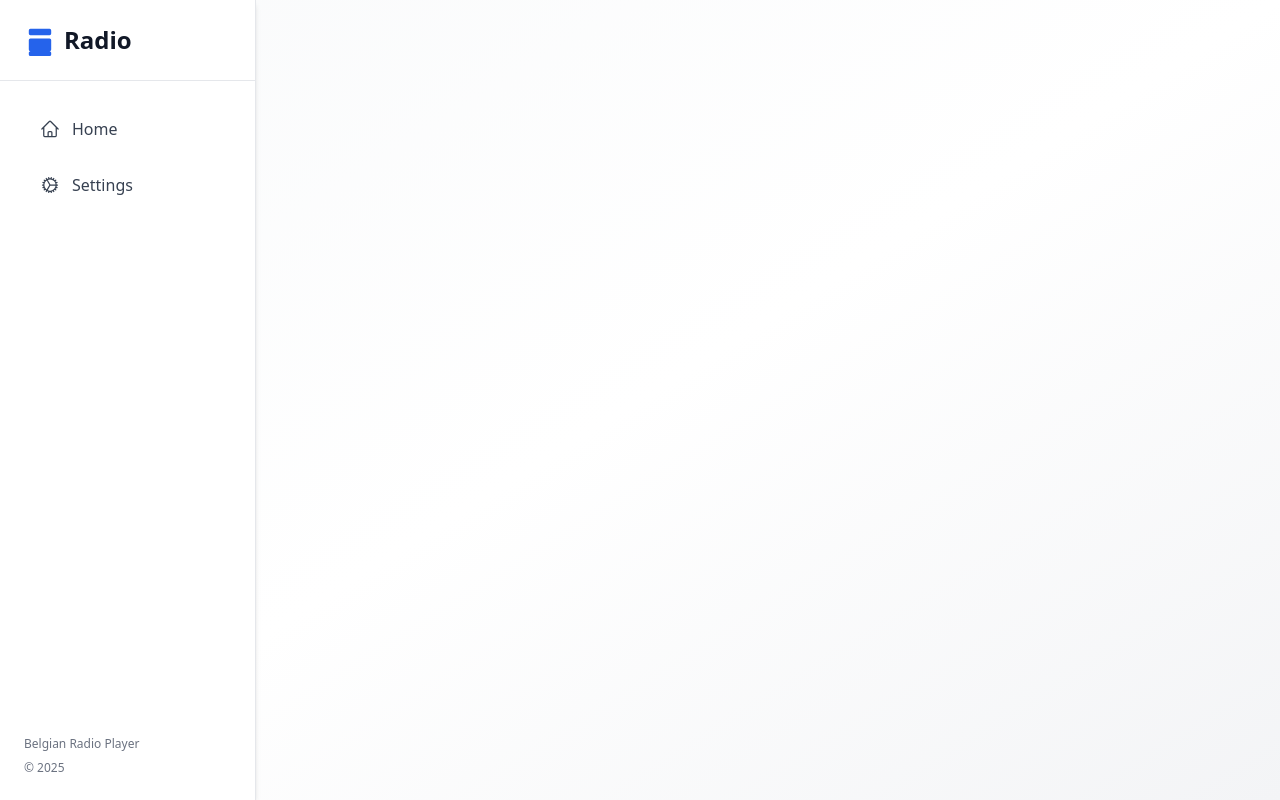
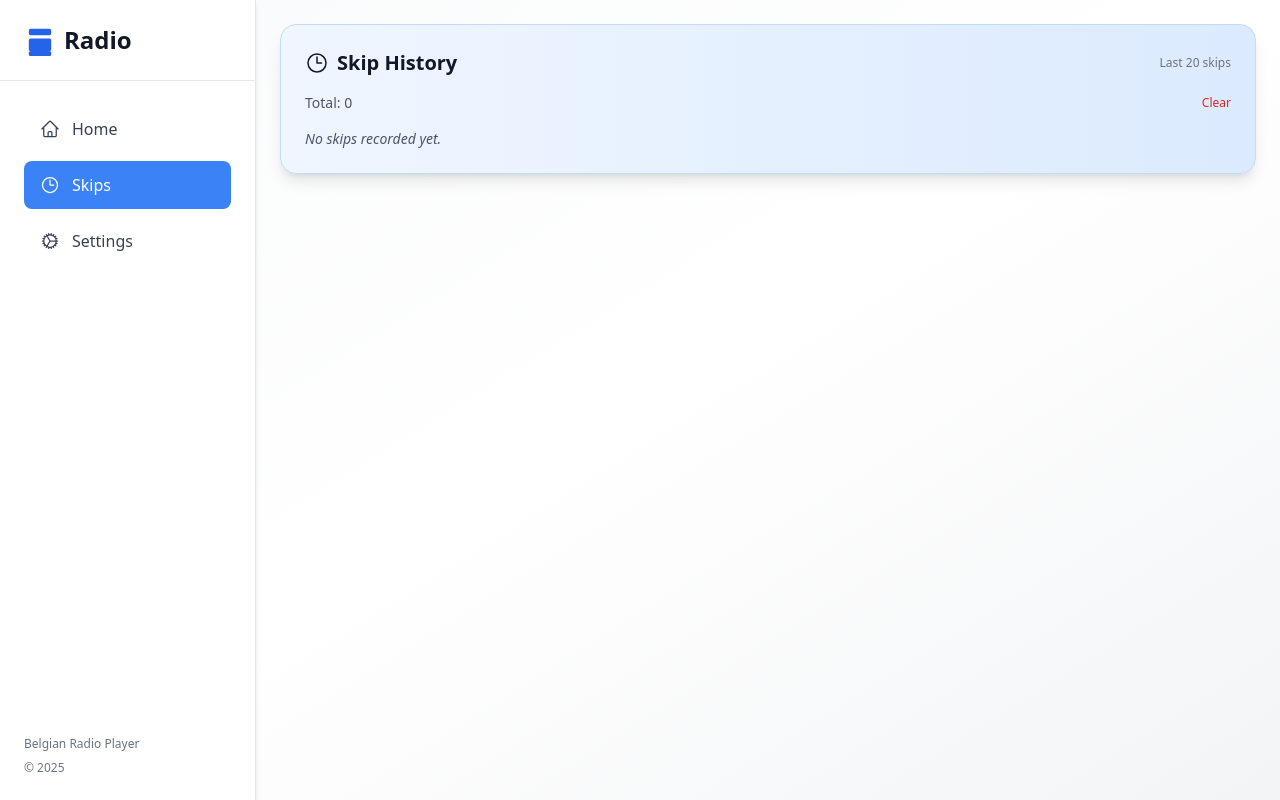
Before and after one commit to stevdobb/belgian-radios-skipper, a Vue app: page /skips in a window 1280 px wide. Built offline with nearby package versions, Linux system fonts and the light colour scheme.

Commit message:
fix casting

```diff
--- a/src/components/Layout.vue
+++ b/src/components/Layout.vue
@@ -38,6 +38,15 @@
           >
             <HomeIcon class="w-5 h-5" />
             <span>Home</span>
+          </RouterLink>
+          <RouterLink
+            to="/skips"
+            @click="sidebarOpen = false"
+            class="flex items-center space-x-3 px-4 py-3 rounded-lg hover:bg-gray-100 dark:hover:bg-slate-800 transition-colors text-gray-700 dark:text-slate-300"
+            :class="{ 'bg-blue-500 text-white': $route.path === '/skips' }"
+          >
+            <ClockIcon class="w-5 h-5" />
+            <span>Skips</span>
           </RouterLink>
           <RouterLink
             to="/settings"
@@ -91,7 +100,7 @@
 
 <script setup>
 import { ref } from 'vue'
-import { HomeIcon, CogIcon } from '@heroicons/vue/24/outline'
+import { HomeIcon, CogIcon, ClockIcon } from '@heroicons/vue/24/outline'
 import CastVolume from './CastVolume.vue'
 
 const sidebarOpen = ref(false)
--- a/src/router/index.js
+++ b/src/router/index.js
@@ -1,6 +1,7 @@
 import { createRouter, createWebHistory } from 'vue-router'
 import Home from '../views/Home.vue'
 import Settings from '../views/Settings.vue'
+import SkipHistory from '../views/SkipHistory.vue'
 
 const routes = [
   {
@@ -12,6 +13,11 @@ const routes = [
     path: '/settings',
     name: 'Settings',
     component: Settings
+  },
+  {
+    path: '/skips',
+    name: 'Skips',
+    component: SkipHistory
   }
 ]
 
--- a/src/stores/radioStore.js
+++ b/src/stores/radioStore.js
@@ -1,5 +1,8 @@
 import { defineStore } from 'pinia'
 import axios from 'axios'
+
+const SKIP_HISTORY_KEY = 'skipHistory'
+const SKIP_HISTORY_LIMIT = 20
 
 export const useRadioStore = defineStore('radio', {
   state: () => ({
@@ -57,6 +60,7 @@ export const useRadioStore = defineStore('radio', {
     preferredStations: [],
     autoReturn: true,
     telemetry: [],
+    skipHistory: [],
     songChangedTimeout: null,
     streamNonce: 0
   }),
@@ -128,9 +132,9 @@ export const useRadioStore = defineStore('radio', {
             if (!this.skipEnabled) {
               this.logTelemetry('skip_disabled', `Detected disliked ${rawArtist} - ${rawTitle} but skipping is disabled`)
             } else if (this.preferredStations.length > 0) {
-              this.skipToNextPreferred()
+              this.skipToNextPreferred('auto')
             } else {
-              this.skipStation()
+              this.skipStation('auto')
             }
           }
         } else {
@@ -235,7 +239,51 @@ export const useRadioStore = defineStore('radio', {
       }
     },
 
-    skipStation() {
+    recordSkip(source = 'manual') {
+      try {
+        const station = this.currentStation
+        const songInfo = station?.songInfo || {}
+        const entry = {
+          id: `${Date.now()}-${Math.random().toString(16).slice(2, 8)}`,
+          time: new Date().toISOString(),
+          stationId: station?.id ?? null,
+          stationName: station?.name || '',
+          stationShortName: station?.shortName || '',
+          artist: songInfo.artist || '',
+          title: songInfo.title || '',
+          source
+        }
+        this.skipHistory.unshift(entry)
+        if (this.skipHistory.length > SKIP_HISTORY_LIMIT) {
+          this.skipHistory.splice(SKIP_HISTORY_LIMIT)
+        }
+        localStorage.setItem(SKIP_HISTORY_KEY, JSON.stringify(this.skipHistory))
+      } catch (e) {
+        // ignore skip history errors
+      }
+    },
+
+    loadSkipHistory() {
+      const saved = localStorage.getItem(SKIP_HISTORY_KEY)
+      if (saved) {
+        try {
+          const parsed = JSON.parse(saved)
+          this.skipHistory = Array.isArray(parsed)
+            ? parsed.slice(0, SKIP_HISTORY_LIMIT)
+            : []
+        } catch (e) {
+          this.skipHistory = []
+        }
+      }
+    },
+
+    clearSkipHistory() {
+      this.skipHistory = []
+      localStorage.removeItem(SKIP_HISTORY_KEY)
+    },
+
+    skipStation(source = 'manual') {
+      this.recordSkip(source)
       this.currentStationIndex = (this.currentStationIndex + 1) % this.stations.length
       if (this.currentStation) {
         this.currentStation.songInfo = { artist: null, title: null, albumArt: null }
@@ -244,11 +292,12 @@ export const useRadioStore = defineStore('radio', {
       this.fetchCurrentSong()
     },
 
-    skipToNextPreferred() {
+    skipToNextPreferred(source = 'auto') {
       if (this.preferredStations.length === 0) {
-        this.skipStation()
+        this.skipStation(source)
         return
       }
+      this.recordSkip(source)
       const currentStationId = this.currentStation?.id
       const currentIndex = this.preferredStations.indexOf(currentStationId)
       let nextIndex = (currentIndex + 1) % this.preferredStations.length
--- a/src/views/Home.vue
+++ b/src/views/Home.vue
@@ -370,12 +370,8 @@ watch(() => radioStore.telemetry.slice(0, 5), (newVal, oldVal) => {
   }
 }, { deep: true })
 
-const loadCastStream = async (autoplay = true) => {
-  if (!castContext || typeof window === 'undefined') return
-  const session = castContext.getCurrentSession()
-  if (!session || !window.chrome?.cast?.media) return
-
-  const mediaInfo = new window.chrome.cast.media.MediaInfo(radioStore.currentStream, 'audio/mpeg')
+const buildCastMetadata = () => {
+  if (!window.chrome?.cast?.media) return null
   const metadata = new window.chrome.cast.media.MusicTrackMediaMetadata()
   metadata.title = currentSongInfo.value.title || radioStore.currentStationName || 'Belgian Radio'
   metadata.artist = currentSongInfo.value.artist || radioStore.currentStationName || 'VRT'
@@ -383,7 +379,30 @@ const loadCastStream = async (autoplay = true) => {
   if (currentSongInfo.value.albumArt) {
     metadata.images = [new window.chrome.cast.Image(currentSongInfo.value.albumArt)]
   }
-  mediaInfo.metadata = metadata
+  return metadata
+}
+
+const updateCastMetadata = () => {
+  if (!castContext || typeof window === 'undefined') return
+  const session = castContext.getCurrentSession()
+  const mediaSession = session?.getMediaSession()
+  if (!mediaSession || !mediaSession.media) return
+  const metadata = buildCastMetadata()
+  if (!metadata) return
+  // Avoid reloading the media on metadata changes to prevent audio interruptions.
+  mediaSession.media.metadata = metadata
+}
+
+const loadCastStream = async (autoplay = true) => {
+  if (!castContext || typeof window === 'undefined') return
+  const session = castContext.getCurrentSession()
+  if (!session || !window.chrome?.cast?.media) return
+
+  const mediaInfo = new window.chrome.cast.media.MediaInfo(radioStore.currentStream, 'audio/mpeg')
+  const metadata = buildCastMetadata()
+  if (metadata) {
+    mediaInfo.metadata = metadata
+  }
 
   const request = new window.chrome.cast.media.LoadRequest(mediaInfo)
   request.autoplay = autoplay
@@ -512,6 +531,7 @@ onMounted(async () => {
   radioStore.loadDislikes()
   radioStore.loadPreferences()
   radioStore.loadTelemetry()
+  radioStore.loadSkipHistory()
 
   // Fetch current song first (don't wait for all stations)
   radioStore.fetchCurrentSong()
@@ -575,7 +595,13 @@ watch(
   () => [currentSongInfo.value.artist, currentSongInfo.value.title, currentSongInfo.value.albumArt],
   async () => {
     if (!isCasting.value) return
-    await loadCastStream(radioStore.isPlaying)
+    const session = castContext?.getCurrentSession()
+    const mediaSession = session?.getMediaSession()
+    if (!mediaSession) {
+      await loadCastStream(radioStore.isPlaying)
+      return
+    }
+    updateCastMetadata()
   }
 )
 
--- /dev/null
+++ b/src/views/SkipHistory.vue
@@ -0,0 +1,98 @@
+<!-- eslint-disable vue/multi-word-component-names -->
+<template>
+  <div class="space-y-6 p-6">
+    <div class="bg-gradient-to-r from-blue-50 to-blue-100 dark:from-slate-900 dark:to-slate-800 rounded-2xl p-6 border border-blue-200 dark:border-slate-700 shadow-lg">
+      <div class="flex flex-col sm:flex-row sm:items-center sm:justify-between gap-3">
+        <h3 class="text-xl font-semibold text-gray-900 dark:text-slate-100 flex items-center space-x-2">
+          <ClockIcon class="w-6 h-6" />
+          <span>Skip History</span>
+        </h3>
+        <div class="text-xs text-gray-500 dark:text-slate-400">Last 20 skips</div>
+      </div>
+
+      <div class="flex items-center justify-between mt-4">
+        <div class="text-sm text-gray-600 dark:text-slate-300">Total: {{ skipEntries.length }}</div>
+        <button
+          class="text-xs text-red-600 hover:underline"
+          @click="clearHistory"
+          :disabled="skipEntries.length === 0"
+        >
+          Clear
+        </button>
+      </div>
+
+      <div class="mt-4">
+        <div v-if="skipEntries.length === 0" class="text-sm text-gray-600 dark:text-slate-400 italic">
+          No skips recorded yet.
+        </div>
+
+        <div v-else class="divide-y divide-blue-100 dark:divide-slate-700">
+          <div
+            v-for="entry in skipEntries"
+            :key="entry.id"
+            class="py-4 flex flex-col sm:flex-row sm:items-start sm:justify-between gap-3"
+          >
+            <div class="flex items-start gap-3">
+              <div class="w-9 h-9 rounded-lg bg-blue-100 dark:bg-slate-800 flex items-center justify-center">
+                <MusicalNoteIcon class="w-5 h-5 text-blue-600 dark:text-blue-300" />
+              </div>
+              <div class="min-w-0">
+                <div class="text-sm font-semibold text-gray-900 dark:text-slate-100 truncate">
+                  {{ entry.artist || 'Unknown artist' }}
+                </div>
+                <div class="text-xs text-gray-700 dark:text-slate-300 truncate">
+                  {{ entry.title || 'Unknown title' }}
+                </div>
+                <div class="text-xs text-gray-500 dark:text-slate-400">
+                  {{ entry.stationName || 'Unknown station' }}
+                  <span v-if="entry.stationShortName">({{ entry.stationShortName }})</span>
+                </div>
+              </div>
+            </div>
+
+            <div class="text-xs text-gray-500 dark:text-slate-400 sm:text-right">
+              <div>{{ formatTime(entry.time) }}</div>
+              <div v-if="entry.source" class="uppercase tracking-wider mt-1">
+                {{ formatSource(entry.source) }}
+              </div>
+            </div>
+          </div>
+        </div>
+      </div>
+    </div>
+  </div>
+</template>
+
+<script setup>
+import { computed, onMounted } from 'vue'
+import { useRadioStore } from '../stores/radioStore'
+import { ClockIcon, MusicalNoteIcon } from '@heroicons/vue/24/outline'
+
+const radioStore = useRadioStore()
+
+onMounted(() => {
+  radioStore.loadSkipHistory()
+})
+
+const skipEntries = computed(() => radioStore.skipHistory || [])
+
+const formatTime = (value) => {
+  const date = new Date(value)
+  if (Number.isNaN(date.getTime())) return value
+  return date.toLocaleString()
+}
+
+const formatSource = (value) => {
+  if (!value) return ''
+  if (value === 'auto') return 'Auto'
+  if (value === 'manual') return 'Manual'
+  return String(value)
+}
+
+const clearHistory = () => {
+  if (skipEntries.value.length === 0) return
+  if (confirm('Clear skip history?')) {
+    radioStore.clearSkipHistory()
+  }
+}
+</script>
```
